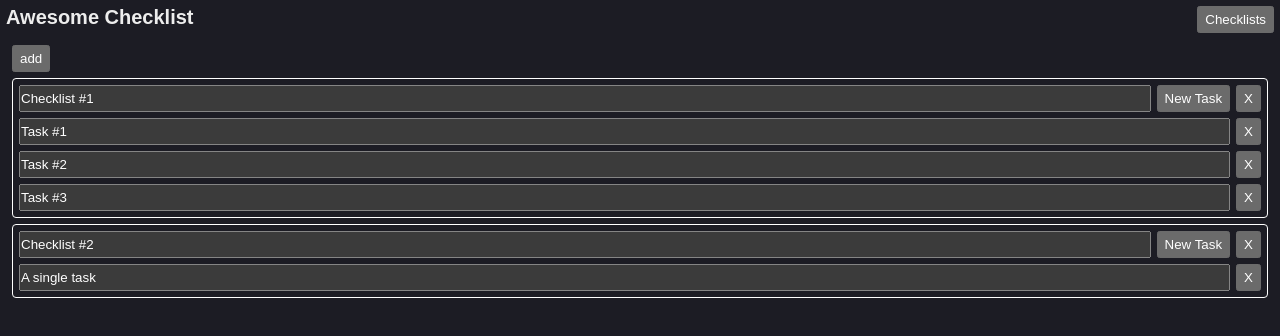
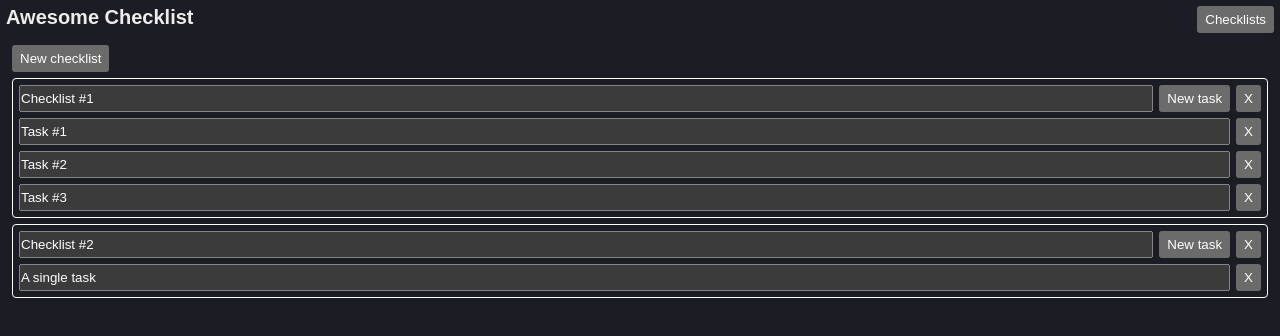
Before and after one commit to ZeroByter/awesome-checklist, a React (Create React App) app: page / in a window 1280 px wide. Both pictures are taken after a click on the button "Settings". Shown: the top 336 px of the page. Built offline with nearby package versions, Linux system fonts and the light colour scheme.

Commit message:
improved text in places

```diff
--- a/src/components/settings/checklist.tsx
+++ b/src/components/settings/checklist.tsx
@@ -81,7 +81,7 @@ const Checklist: FC<Props> = ({ checklistTemplate }) => {
           value={checklistTemplate.title}
           onChange={handleTitleChange}
         />
-        <button onClick={handleNewItem}>New Task</button>
+        <button onClick={handleNewItem}>New task</button>
         <button onClick={handleDeleteChecklistTemplate}>X</button>
       </div>
       <div className={css.items}>{renderItems}</div>
--- a/src/components/settings/checklists.tsx
+++ b/src/components/settings/checklists.tsx
@@ -34,7 +34,7 @@ const Checklists: FC = () => {
   return (
     <div className={css.container}>
       <div>
-        <button onClick={createNewChecklistTemplate}>add</button>
+        <button onClick={createNewChecklistTemplate}>New checklist</button>
       </div>
       <div className={css.checklistsTemplates}>{renderChecklistsTemplates}</div>
     </div>
--- a/src/pages/home.tsx
+++ b/src/pages/home.tsx
@@ -166,14 +166,14 @@ const HomePage: FC = () => {
           className={css.back}
           onClick={handleBackTask}
         >
-          back
+          Back
         </button>
         <button
           disabled={activeChecklistInstance == null}
           className={css.next}
           onClick={handleNextTask}
         >
-          next
+          Next
         </button>
       </div>
     </div>
```
